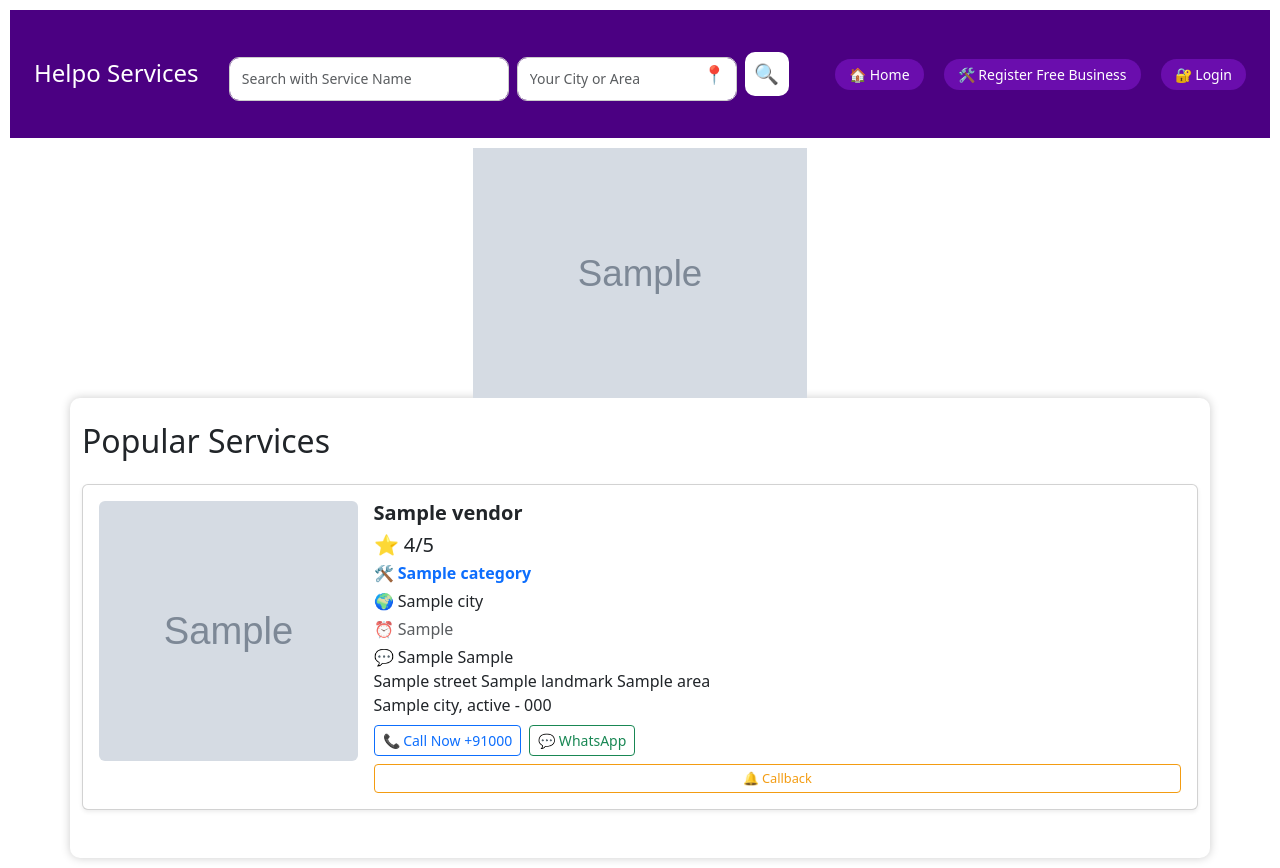
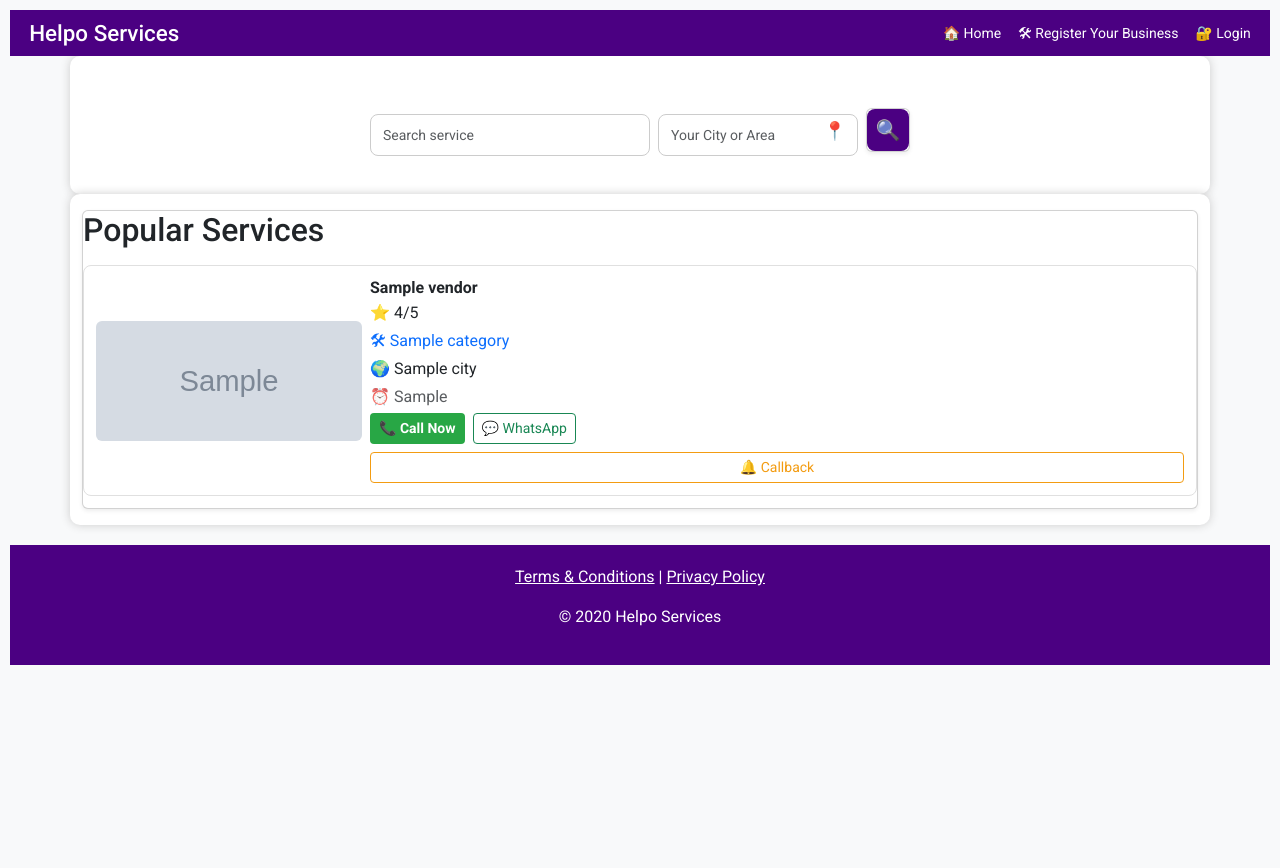
Before and after one commit to Harish-G-Git/Helpo-Services, a Flask app: template templates/index.html in a window 1280 px wide. After the commit the page ends 665 px from the top, so only its background shows below. Run offline with Flask 3, Linux system fonts and the light colour scheme; the template is opened without the code that fills it: most values are stand-ins (such as "Sample title", 1, 10 or a date in 2020); grey boxes marked "Sample" are stand-in pictures.

Commit message:
Update index.html

```diff
--- a/templates/index.html
+++ b/templates/index.html
@@ -1,122 +1,79 @@
-
 <!DOCTYPE html>
 <html lang="en">
 <head>
   <meta charset="UTF-8" />
-  <!-- ✅ Add this line -->
+  <meta name="viewport" content="width=device-width, initial-scale=1.0" />
   <title>Helpo Services</title>
+  <link href="https://fonts.googleapis.com/css2?family=Roboto:wght@400;500;700&display=swap" rel="stylesheet">
   <link rel="stylesheet" href="/static/styles.css" />
   <link href="https://cdn.jsdelivr.net/npm/bootstrap@5.3.2/dist/css/bootstrap.min.css" rel="stylesheet">
-  <script src="/static/script.js" defer></script>
+  <script src="https://code.jquery.com/jquery-3.6.0.min.js"></script>
+  <script src="https://cdn.jsdelivr.net/npm/bootstrap@5.3.2/dist/js/bootstrap.bundle.min.js"></script>
+  <script src="https://code.jquery.com/ui/1.13.2/jquery-ui.js"></script>
+
   <style>
+    body {
+      font-family: 'Roboto', sans-serif;
+      background-color: #f8f9fa;
+    }
+
+    /* Sticky header */
     .navbar {
       background-color: #4B0082;
       color: white;
-      padding: 0.8rem 1.5rem;
-      display: flex;
-      align-items: center;
-      justify-content: space-between;
-      flex-wrap: wrap;
+      padding: 0.6rem 1.2rem;
+      position: sticky;
+      top: 0;
+      z-index: 1000;
     }
     .navbar h1 {
       margin: 0;
-      font-size: 1.5rem;
-      color: white;
+      font-size: 1.4rem;
     }
     .nav-actions a {
-      margin-left: 1rem;
+      margin-left: 0.8rem;
       color: white;
       text-decoration: none;
-      font-weight: 500;
-      background-color: #6A0DAD;
-      padding: 6px 14px;
-      border-radius: 20px;
       font-size: 14px;
-      transition: background-color 0.3s;
     }
     .nav-actions a:hover {
-      background-color: #500c8e;
+      text-decoration: underline;
     }
-    .carousel-container img {
-      width: 100%;
-      max-height: 250px;
-      object-fit: cover;
-      border-radius: 10px;
-    }
-    .ad-carousel {
-      position: relative;
-      overflow: hidden;
-      width: 100%;
-      height: 250px;
-      border-radius: 10px;
-      margin-top: 10px;
-    }
-    .ad-slider {
-      display: flex;
-      transition: transform 0.6s ease-in-out;
-      width: 100%;
-    }
-    .ad-slide {
-      flex: 0 0 100%;
-      width: 100%;
-    }
-    .ad-slide img {
-      width: 100%;
-      height: 250px;
-      object-fit: contain; //cover;
-      border-radius: 10px;
-    }
-    .vendor-card-btn {
-      white-space: nowrap;
-    }
+
+    /* Search bar */
     .search-bar {
       flex-wrap: wrap;
+      padding: 0.8rem;
+      background-color: #ffffff;
+      border-radius: 8px;
+      margin-top: 10px;
+      display: flex;
+      justify-content: center;
+      align-items: center;
     }
-
     .search-input-box input,
     .location-box input {
-  height: 44px;
-  border-radius: 10px;
+      height: 42px;
+      border-radius: 8px;
       border: 1px solid #ccc;
       padding-left: 12px;
       font-size: 14px;
     }
-
-.search-input-box {
-  width: 280px;
-}
-
-.location-box {
-  width: 200px;
-  position: relative;
-}
-
+    .search-input-box { width: 280px; }
+    .location-box { width: 200px; position: relative; }
     .search-btn {
-  height: 44px;
-  width: 44px;
+      height: 42px;
+      width: 42px;
       border: none;
-  background-color: #ffffff;
+      background-color: #4B0082;
       color: white;
-  border-radius: 10px;
+      border-radius: 8px;
       font-size: 20px;
       display: flex;
       align-items: center;
       justify-content: center;
       cursor: pointer;
     }
-
-.dropdown-menu {
-  position: absolute;
-  top: 45px;
-  width: 100%;
-  z-index: 999;
-  border-radius: 10px;
-}
-.location-box {
-  width: 220px;
-  position: relative;
-}
-
     .location-icon {
       position: absolute;
       right: 12px;
@@ -127,185 +84,213 @@
       color: #666;
     }
 
+    @media (max-width: 768px) {
+      .search-bar {
+        flex-direction: column;
+        gap: 10px;
+      }
+      .search-input-box, .location-box {
+        width: 100% !important;
+      }
+    }
+
+    /* Vendor cards */
+    .vendor-card {
+      border: 1px solid #e0e0e0;
+      padding: 12px;
+      border-radius: 8px;
+      background-color: #ffffff;
+      margin-bottom: 12px;
+      transition: box-shadow 0.2s ease-in-out;
+    }
+    .vendor-card:hover {
+      box-shadow: 0 4px 12px rgba(0,0,0,0.1);
+    }
+    .vendor-card img {
+      border-radius: 6px;
+      height: 120px;
+      object-fit: cover;
+      width: 100%;
+    }
+    @media (max-width: 768px) {
+      .vendor-card img { height: 80px; }
+    }
+
+    /* Buttons */
+    .btn-call {
+      background-color: #28a745;
+      color: white;
+      font-weight: bold;
+    }
+    .btn-call:hover { background-color: #218838; }
+    .btn-outline-secondary[disabled] { opacity: 0.6; }
+
+    /* Mobile bottom CTA bar */
+    .mobile-cta {
+      position: fixed;
+      bottom: 0;
+      left: 0;
+      width: 100%;
+      background: white;
+      border-top: 1px solid #ccc;
+      display: flex;
+      justify-content: space-around;
+      padding: 8px 0;
+      z-index: 1000;
+    }
+    .mobile-cta a {
+      flex: 1;
+      text-align: center;
+      padding: 10px;
+      color: white;
+      background: #4B0082;
+      text-decoration: none;
+      font-size: 14px;
+      font-weight: bold;
+    }
+    @media (min-width: 768px) {
+      .mobile-cta { display: none; }
+    }
+
+    footer {
+      background: #4B0082;
+      color: white;
+      text-align: center;
+      padding: 20px;
+      margin-top: 20px;
+    }
+    footer a {
+      color: white;
+      text-decoration: underline;
+    }
   </style>
 </head>
 <body>
 
-  <!-- Header -->
 <header class="navbar">
   <h1>Helpo Services</h1>
-    <div class="search-bar d-flex justify-content-center align-items-center my-4 flex-wrap">
-  <!-- Search input on the left -->
-  <div class="search-input-box me-2">
-    <input type="text" class="form-control" id="searchInput" placeholder="Search with Service Name" />
-  </div>
-
-  <!-- Location box in center with dropdown -->
-  <div class="location-box me-2 position-relative">
-  <input type="text" class="form-control pe-5" id="locationInput" placeholder="Your City or Area">
-  <span class="location-icon" onclick="useMyLocation()">📍</span>
-</div>
-
-  <!-- Search icon button on the right -->
-  <button class="search-btn" onclick="searchVendors()">🔍</button>
-</div>
-
-
   <div class="nav-actions">
     <a href="/">🏠 Home</a>
     {% if session.get('vendor_logged_in') %}
-    <a href="/vendor/dashboard">📊 My Dashboard</a>
-        <a href="/vendor/leads">📥 My Leads</a>
-    <a href="/vendor/profile">👤 Profile</a>
-    <a href="/vendor/logout" class="text-danger">🚪 Logout</a>
+      <a href="/vendor/dashboard">Dashboard</a>
+      <a href="/vendor/leads">Leads</a>
+      <a href="/vendor/profile">Profile</a>
+      <a href="/vendor/logout" class="text-danger">Logout</a>
     {% else %}
-    <a href="/vendor">🛠 Register Free Business</a>
+      <a href="/vendor">🛠 Register Your Business</a>
       <a href="/vendor/login">🔐 Login</a>
     {% endif %}
   </div>
 </header>
 
-
-  <!-- Auto-Sliding Ad Banner -->
-  <section class="ad-carousel">
-    <div class="ad-slider" id="adSlider">
-      {% for ad in ads %}
-        <div class="ad-slide">
-          <a href="{{ ad['Link'] }}" target="_blank">
-            <img src="{{ url_for('static', filename='uploads/' ~ ad.image_url) }}" alt="{{ ad.title }}">
-          </a>
+<!-- Search bar -->
+<div class="container">
+  <div class="search-bar">
+    <div class="search-input-box me-2">
+      <input type="text" class="form-control" id="searchInput" placeholder="Search service" />
     </div>
-      {% endfor %}
+    <div class="location-box me-2 position-relative">
+      <input type="text" class="form-control pe-5" id="locationInput" placeholder="Your City or Area">
+      <span class="location-icon" onclick="useMyLocation()">📍</span>
     </div>
-  </section>
-
-
-  <!-- Popular Services -->
-  <section class="vendor-list container py-4">
-    <h2 class="mb-4">Popular Services</h2>
-  <div id="vendorList"></div>
+	<div class="card shadow-sm h-100">
+    <button class="search-btn" onclick="searchVendors()">🔍</button>
+  </div>
+  </div>
+</div>
+<!-- Vendor listings -->
+<section class="container py-3">
+<div class="card shadow-sm h-100">
+  <h2 class="mb-3">Popular Services</h2>
   {% if vendors %}
     {% for vendor in vendors %}
-        <div class="card mb-4 p-3 shadow-sm">
-          <div class="row g-3">
-            <!-- profile pic -->
-            <div class="col-md-3">
+      <div class="vendor-card">
+        <div class="row g-2 align-items-center">
+          <div class="col-4 col-md-3">
             {% if vendor.photos %}
               {% set first_photo = vendor.photos.split(',')[0].strip() %}
-    <img src="{{ url_for('static', filename='uploads/' ~ first_photo) }}" alt="{{ vendor.business_name }}"
-     class="rounded img-fluid" style="height: 260px; width: 100%; object-fit: cover;">
+              <img src="{{ url_for('static', filename='uploads/' ~ first_photo) }}" alt="{{ vendor.business_name }}">
             {% else %}
-  <img src="{{ url_for('static', filename='uploads/default.jpg') }}" alt="Default image"
-         class="rounded img-fluid" style="height: 160px; width: 100%; object-fit: cover;">
+              <img src="{{ url_for('static', filename='uploads/default.jpg') }}" alt="Default image">
             {% endif %}
           </div>
-            <!-- vendor details -->
-            <div class="col-md-9">
-              <!-- Business name -->
-              <h5 class="fw-bold">
+          <div class="col-8 col-md-9">
+            <h6 class="fw-bold mb-1">
               <a href="/vendor/{{ vendor.phone }}" class="text-decoration-none text-dark">
                 {{ vendor.business_name }}
               </a>
-</h5>
-
-
-              <!-- Rating -->
+            </h6>
             {% if vendor.average_rating %}
-                <h5 class="mb-1">
-                  ⭐ {{ vendor.average_rating }}/5
-                  {% if vendor.average_rating >= 4.5 %}
-                    <span class="badge bg-success">Top Rated</span>
+              <p class="mb-1">⭐ {{ vendor.average_rating }}/5</p>
+            {% else %}
+              <p class="mb-1 text-muted">⭐ No ratings yet</p>
             {% endif %}
-                </h5>
-              {% else %}
-                <h5 class="mb-1 text-muted">⭐ No ratings yet</h5>
-              {% endif %}
-
-              <!-- Category -->
-              <p class="mb-1 fw-bold text-primary">🛠 {{ vendor.category }}</p>
-
-              <!-- City -->
-              <p class="mb-1 text-dark">🌍 {{ vendor.city }}</p>
-
-              <!-- Service Hours -->
+            <p class="mb-1 text-primary">🛠 {{ vendor.category }}</p>
+            <p class="mb-1">🌍 {{ vendor.city }}</p>
             {% if vendor.service_hours %}
               <p class="mb-1 text-muted">⏰ {{ vendor.service_hours }}</p>
             {% endif %}
-
-              <!-- Description -->
-             {% if vendor.city or vendor.state or vendor.pincode %}
-  <p class="mb-2">💬
-
-    {{ vendor.plot_info }}
-    {{ vendor.building_info }}<br>
-    {{ vendor.street }}
-    {{ vendor.landmark }}
-    {{ vendor.area }}<br>
-    {{ vendor.city }}, {{ vendor.state }} - {{ vendor.pincode }}
-  </p>
+            <div class="d-flex flex-wrap gap-2 mt-1">
+              {% set show_phone = vendor.subscription == "subscribed" or (now() - vendor.created_at|todatetime('%Y-%m-%d %H:%M:%S')).days <= 90 %}
+              {% if show_phone %}
+                <a href="tel:+91{{ vendor.phone }}" class="btn btn-call btn-sm">📞 Call Now</a>
+              {% else %}
+                <button class="btn btn-outline-secondary btn-sm" disabled>🔒 Call (Pro only)</button>
               {% endif %}
-
-
-              <!-- Button Visibility Logic -->
-              {% set show_phone = False %}
-              {% if vendor.subscription == "subscribed" %}
-                {% set show_phone = True %}
-              {% else %}
-                {% set created_at = vendor.created_at %}
-                {% set reg_date = created_at | todatetime('%Y-%m-%d %H:%M:%S') %}
-                {% set current = now() %}
-                {% if (current - reg_date).days <= 90 %}
-                  {% set show_phone = True %}
-                {% endif %}
-              {% endif %}
-
-              <!-- Buttons -->
-              <div class="d-flex flex-wrap gap-2 mt-2">
-                {% if show_phone %}
-                  <a href="tel:+91{{ vendor.phone }}" class="btn btn-outline-primary btn-sm">
-                    📞 Call Now +91{{ vendor.phone }}
-                  </a>
-                {% else %}
-                  <button class="btn btn-outline-secondary btn-sm" disabled>
-                    🔒 Call (Subscribers only)
-                  </button>
-                {% endif %}
-
-                <a href="https://wa.me/91{{ vendor.phone }}?text=Hi%2C%20I%20found%20you%20on%20Helpo%20Services.%20Please%20share%20availability."
-                   target="_blank"
-                   class="btn btn-outline-success btn-sm">
-                  💬 WhatsApp
-                </a>
-
-                <button class="btn btn-outline-warning btn-sm" style="padding: 4px 10px; font-size: 0.8rem;" data-bs-toggle="modal" data-bs-target="#contactModal"
-                  data-vendor="{{ vendor.business_name }}" data-phone="{{ vendor.phone }}">
-                  🔔 Callback
-                </button>
+              <a href="https://wa.me/91{{ vendor.phone }}?text=Hi%2C%20I%20found%20you%20on%20Helpo%20Services." target="_blank" class="btn btn-outline-success btn-sm">💬 WhatsApp</a>
+              <button class="btn btn-outline-warning btn-sm" data-bs-toggle="modal" data-bs-target="#contactModal" data-vendor="{{ vendor.business_name }}" data-phone="{{ vendor.phone }}">🔔 Callback</button>
             </div>
           </div>
         </div>
       </div>
     {% endfor %}
   {% else %}
-      <p class="text-muted text-center">No vendors found at the moment.</p>
+    <p class="text-muted text-center">No vendors found.</p>
   {% endif %}
+</div>
 </section>
+
+<!-- Floating CTA on mobile -->
+<div class="mobile-cta">
+  <a href="/">🏠 Home</a>
+  <a href="/vendor">🛠 Register Your Business</a>
+  <a href="/vendor/login">🔐 Login</a>
+</div>
+
+<footer>
+  <p>
+    <a href="/terms">Terms & Conditions</a> |
+    <a href="/privacy">Privacy Policy</a>
+  </p>
+  <p>© {{ current_year }} Helpo Services</p>
+</footer>
+
+<script>
+function useMyLocation() {
+  navigator.geolocation.getCurrentPosition(async (pos) => {
+    const lat = pos.coords.latitude, lon = pos.coords.longitude;
+    const res = await fetch(`https://nominatim.openstreetmap.org/reverse?format=json&lat=${lat}&lon=${lon}`);
+    const data = await res.json();
+    const city = data.address.city || data.address.town || data.address.village || "";
+    document.getElementById("locationInput").value = city;
+  });
+}
+function searchVendors() {
+  const q = document.getElementById("searchInput").value.trim();
+  const city = document.getElementById("locationInput").value.trim();
+  if (!q && !city) { alert("Please enter a service or location"); return; }
+  window.location.href = `/?query=${encodeURIComponent(q)}&location=${encodeURIComponent(city)}`;
+}
+$(function(){
+  $("#searchInput").autocomplete({
+    source: function(req, res){
+      $.getJSON("/api/vendor_suggestions", { q: req.term, city: $("#locationInput").val().trim() }, res);
+    }, minLength: 2
+  });
+});
 
 
 
-  <!-- Ad Slider Script -->
-  <script>
-    let currentSlide = 0;
-    const slides = document.querySelectorAll('.ad-slide');
-    const totalSlides = slides.length;
-    const slider = document.getElementById('adSlider');
-
-    function showNextSlide() {
-      currentSlide = (currentSlide + 1) % totalSlides;
-      slider.style.transform = `translateX(-${currentSlide * 100}%)`;
-    }
-
-    setInterval(showNextSlide, 4000);
 </script>
 
  <!-- Populate vendor name in modal -->
@@ -318,134 +303,26 @@
     });
   </script>
 
-  <!-- Bootstrap JS -->
-  <script src="https://cdn.jsdelivr.net/npm/bootstrap@5.3.2/dist/js/bootstrap.bundle.min.js"></script>
-  <script>
-document.addEventListener("DOMContentLoaded", () => {
-  const form = document.getElementById("callbackForm");
-  const modal = document.getElementById("contactModal");
-
-  form.addEventListener("submit", function (e) {
-    e.preventDefault();
-
-    const termsCheck = document.getElementById("termsCheck");
-  if (!termsCheck.checked) {
-    alert("Please accept the Terms & Conditions before submitting.");
-    return;
-  }
-
-    fetch("/submit_callback", {
-      method: "POST",
-      body: new FormData(form)
-    })
-    .then(res => res.json())
-    .then(data => {
-      alert(data.message);
-      form.reset();
-      const modalEl = bootstrap.Modal.getInstance(modal);
-      modalEl.hide();
-    })
-    .catch(err => {
-      alert("Failed to send request.");
-      console.error(err);
-    });
-  });
-
-  const contactButtons = document.querySelectorAll("[data-bs-target='#contactModal']");
-  contactButtons.forEach(btn => {
-    btn.addEventListener("click", () => {
-      document.getElementById("vendorPhoneInput").value = btn.getAttribute("data-phone");
-    });
-  });
-});
-</script>
-
-<!-- Search -->
-<!-- Add your carousel, vendor listings, and modals here -->
-
-<!-- Scripts -->
-<script src="https://code.jquery.com/jquery-3.6.0.min.js"></script>
-<script src="https://cdn.jsdelivr.net/npm/bootstrap@5.3.2/dist/js/bootstrap.bundle.min.js"></script>
-<script src="https://code.jquery.com/ui/1.13.2/jquery-ui.js"></script>
-
-
-<script>
-function toggleLocationOptions() {
-  const menu = document.getElementById("locationOptions");
-  menu.style.display = menu.style.display === "block" ? "none" : "block";
-}
-
-function useMyLocation() {
-  navigator.geolocation.getCurrentPosition(async (position) => {
-    const lat = position.coords.latitude;
-    const lon = position.coords.longitude;
-    try {
-      const res = await fetch(`https://nominatim.openstreetmap.org/reverse?format=json&lat=${lat}&lon=${lon}`);
-      const data = await res.json();
-      const city = data.address.city || data.address.town || data.address.village || "";
-      document.getElementById("locationInput").value = city;
-    } catch (err) {
-      alert("Failed to fetch location");
-    }
-  }, () => alert("Permission denied"));
-}
-
-function enableManualLocation() {
-  const input = document.getElementById("locationInput");
-  input.value = "";
-  input.readOnly = false;
-  input.focus();
-  toggleLocationOptions();
-}
-
-function searchVendors() {
-  const query = document.getElementById("searchInput").value.trim();
-  const location = document.getElementById("locationInput").value.trim();
-  if (!query && !location) {
-    alert("Please enter a service or location");
-    return;
-  }
-  window.location.href = `/?query=${encodeURIComponent(query)}&location=${encodeURIComponent(location)}`;
-
-}
-
-$(function() {
-  $("#searchInput").autocomplete({
-    source: function(request, response) {
-      const query = request.term;
-      const location = $("#locationInput").val().trim();
-      $.getJSON("/api/vendor_suggestions", { q: query, city: location }, function(data) {
-        response(data);
-      });
-    },
-    minLength: 2
-  });
-});
-</script>
-
-
-
-
   <!-- Callback Modal -->
 <div class="modal fade" id="contactModal" tabindex="-1" aria-labelledby="contactModalLabel" aria-hidden="true">
   <div class="modal-dialog">
     <form id="callbackForm" class="modal-content">
       <div class="modal-header">
-        <h5 class="modal-title" id="contactModalLabel">Request Callback</h5>
-        <button type="button" class="btn-close" data-bs-dismiss="modal" aria-label="Close"></button>
+        <h5 class="modal-title">Request Callback</h5>
+        <button type="button" class="btn-close" data-bs-dismiss="modal"></button>
       </div>
       <div class="modal-body">
         <input type="hidden" name="vendor_phone" id="vendorPhoneInput">
         <div class="mb-3">
-          <label for="user_name" class="form-label">Your Name</label>
+          <label>Your Name</label>
           <input type="text" class="form-control" name="user_name" required>
         </div>
         <div class="mb-3">
-          <label for="user_phone" class="form-label">Your Phone</label>
+          <label>Your Phone</label>
           <input type="text" class="form-control" name="user_phone" required>
         </div>
         <div class="mb-3">
-          <label for="message" class="form-label">Message (optional)</label>
+          <label>Message (optional)</label>
           <textarea class="form-control" name="message"></textarea>
         </div>
       </div>
@@ -456,11 +333,41 @@ $(function() {
             I agree to the <a href="/terms" target="_blank">Terms & Conditions</a>
           </label>
         </div>
-  <button type="submit" class="btn btn-primary">Send Request</button>
+        <button type="submit" class="btn btn-primary w-100">Send Request</button>
       </div>
-
     </form>
   </div>
 </div>
+
+<script src="https://cdn.jsdelivr.net/npm/bootstrap@5.3.2/dist/js/bootstrap.bundle.min.js"></script>
+<script>
+document.addEventListener("DOMContentLoaded", () => {
+  const form = document.getElementById("callbackForm");
+  const modal = document.getElementById("contactModal");
+
+  form.addEventListener("submit", function (e) {
+    e.preventDefault();
+    if (!document.getElementById("termsCheck").checked) {
+      alert("Please accept Terms & Conditions");
+      return;
+    }
+    fetch("/submit_callback", { method:"POST", body: new FormData(form) })
+      .then(res=>res.json())
+      .then(data=>{
+        alert(data.message);
+        form.reset();
+        bootstrap.Modal.getInstance(modal).hide();
+      })
+      .catch(err=>alert("Server error"));
+  });
+
+  const contactModal = document.getElementById("contactModal");
+  contactModal.addEventListener("show.bs.modal", e=>{
+    const btn = e.relatedTarget;
+    document.getElementById("vendorPhoneInput").value = btn.dataset.phone;
+  });
+});
+</script>
+
 </body>
 </html>
```
Lines whose indentation alone changed are shown as unchanged.
